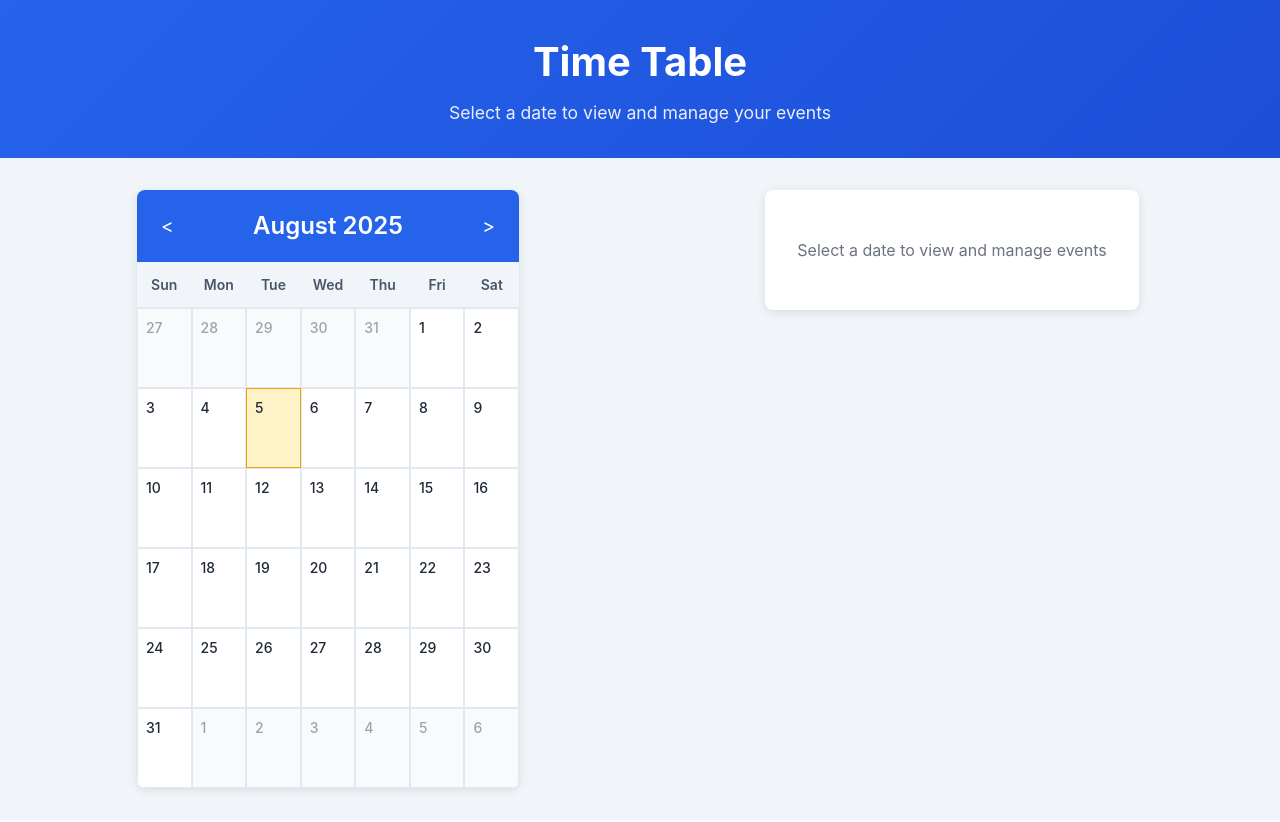
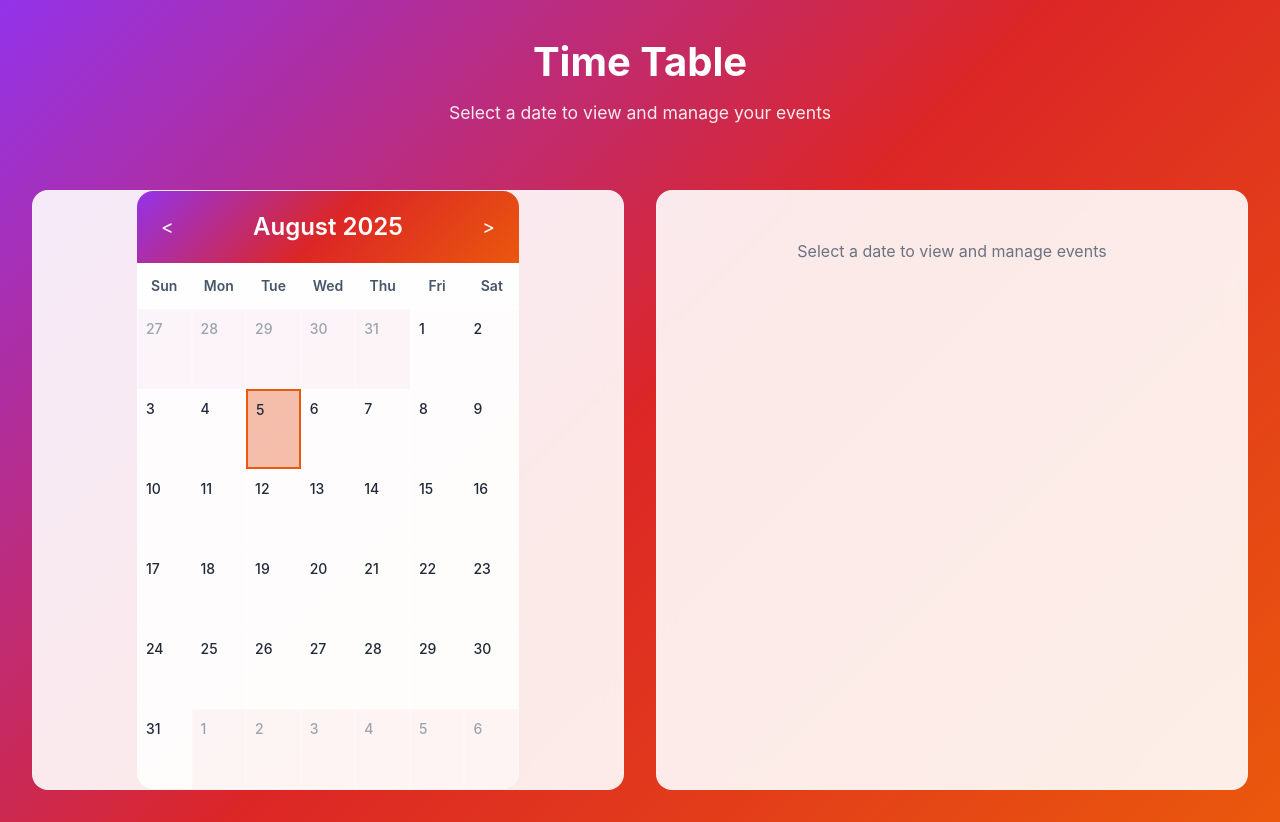
Before and after one commit to alexhddev/copilot_resources, a React (Vite) app in the folder time-table/: page / in a window 1280 px wide. Built offline with nearby package versions, Linux system fonts and the light colour scheme.

Commit message:
feat: update styles for app, calendar, and event manager components with gradients and improved backgrounds

```diff
--- a/time-table/src/App.css
+++ b/time-table/src/App.css
@@ -1,12 +1,12 @@
 .app {
   min-height: 100vh;
-  background: #f1f5f9;
+  background: linear-gradient(135deg, #9333ea 0%, #dc2626 50%, #ea580c 100%);
 }
 
 .app-header {
   text-align: center;
   padding: 2rem 1rem;
-  background: linear-gradient(135deg, #2563eb 0%, #1d4ed8 100%);
+  background: transparent;
   color: white;
   margin-bottom: 2rem;
 }
@@ -38,6 +38,24 @@
   flex-direction: column;
 }
 
+.calendar-section {
+  background: rgba(255, 255, 255, 0.9);
+  border-radius: 16px;
+  padding: 0;
+  overflow: hidden;
+  backdrop-filter: blur(10px);
+  border: 1px solid rgba(255, 255, 255, 0.2);
+}
+
+.events-section {
+  background: rgba(255, 255, 255, 0.9);
+  border-radius: 16px;
+  padding: 0;
+  overflow: hidden;
+  backdrop-filter: blur(10px);
+  border: 1px solid rgba(255, 255, 255, 0.2);
+}
+
 @media (max-width: 1024px) {
   .app-main {
     grid-template-columns: 1fr;
--- a/time-table/src/components/Calendar.css
+++ b/time-table/src/components/Calendar.css
@@ -1,9 +1,9 @@
 .calendar {
   max-width: 800px;
   margin: 0 auto;
-  background: white;
-  border-radius: 8px;
-  box-shadow: 0 2px 10px rgba(0, 0, 0, 0.1);
+  background: transparent;
+  border-radius: 16px;
+  box-shadow: none;
   overflow: hidden;
 }
 
@@ -12,7 +12,7 @@
   justify-content: space-between;
   align-items: center;
   padding: 1rem;
-  background: #2563eb;
+  background: linear-gradient(135deg, #9333ea 0%, #dc2626 50%, #ea580c 100%);
   color: white;
 }
 
@@ -40,8 +40,8 @@
 .calendar-weekdays {
   display: grid;
   grid-template-columns: repeat(7, 1fr);
-  background: #f1f5f9;
-  border-bottom: 1px solid #e2e8f0;
+  background: rgba(255, 255, 255, 0.95);
+  border-bottom: 1px solid rgba(255, 255, 255, 0.3);
 }
 
 .weekday {
@@ -61,44 +61,47 @@
   position: relative;
   min-height: 80px;
   padding: 8px;
-  border: 1px solid #e2e8f0;
+  border: 1px solid rgba(255, 255, 255, 0.3);
   cursor: pointer;
   transition: all 0.2s;
   display: flex;
   flex-direction: column;
   align-items: flex-start;
+  background: rgba(255, 255, 255, 0.9);
 }
 
 .calendar-day:hover {
-  background: #f8fafc;
+  background: rgba(255, 255, 255, 1);
 }
 
 .calendar-day.selected {
-  background: #dbeafe;
-  border-color: #2563eb;
+  background: rgba(147, 51, 234, 0.2);
+  border-color: #9333ea;
+  border-width: 2px;
 }
 
 .calendar-day.today {
-  background: #fef3c7;
-  border-color: #f59e0b;
+  background: rgba(234, 88, 12, 0.3);
+  border-color: #ea580c;
+  border-width: 2px;
 }
 
 .calendar-day.today.selected {
-  background: #bfdbfe;
-  border-color: #2563eb;
+  background: rgba(147, 51, 234, 0.3);
+  border-color: #9333ea;
 }
 
 .calendar-day.other-month {
   color: #9ca3af;
-  background: #f9fafb;
+  background: rgba(255, 255, 255, 0.5);
 }
 
 .calendar-day.has-events {
-  background: #f0f9ff;
+  background: rgba(147, 51, 234, 0.1);
 }
 
 .calendar-day.has-events.other-month {
-  background: #f3f4f6;
+  background: rgba(255, 255, 255, 0.6);
 }
 
 .day-number {
@@ -112,7 +115,7 @@
 }
 
 .event-count {
-  background: #2563eb;
+  background: #9333ea;
   color: white;
   border-radius: 50%;
   width: 20px;
--- a/time-table/src/components/EventManager.css
+++ b/time-table/src/components/EventManager.css
@@ -1,9 +1,9 @@
 .event-manager {
   max-width: 600px;
   margin: 0 auto;
-  background: white;
-  border-radius: 8px;
-  box-shadow: 0 2px 10px rgba(0, 0, 0, 0.1);
+  background: transparent;
+  border-radius: 16px;
+  box-shadow: none;
   overflow: hidden;
 }
 
@@ -18,8 +18,8 @@
   justify-content: space-between;
   align-items: center;
   padding: 1.5rem;
-  background: #f8fafc;
-  border-bottom: 1px solid #e2e8f0;
+  background: rgba(251, 191, 36, 0.9);
+  border-bottom: 1px solid rgba(255, 255, 255, 0.3);
 }
 
 .event-manager-header h3 {
@@ -30,24 +30,24 @@
 }
 
 .add-event-btn {
-  background: #2563eb;
+  background: #9333ea;
   color: white;
   border: none;
   padding: 0.5rem 1rem;
-  border-radius: 6px;
+  border-radius: 50px;
   cursor: pointer;
   font-weight: 500;
   transition: background-color 0.2s;
 }
 
 .add-event-btn:hover {
-  background: #1d4ed8;
+  background: #7c3aed;
 }
 
 .event-form {
   padding: 1.5rem;
-  background: #f9fafb;
-  border-bottom: 1px solid #e2e8f0;
+  background: rgba(251, 191, 36, 0.8);
+  border-bottom: 1px solid rgba(255, 255, 255, 0.3);
 }
 
 .form-group {
@@ -65,17 +65,18 @@
 .form-group textarea {
   width: 100%;
   padding: 0.5rem;
-  border: 1px solid #d1d5db;
-  border-radius: 4px;
+  border: 1px solid rgba(255, 255, 255, 0.5);
+  border-radius: 8px;
   font-size: 0.875rem;
   box-sizing: border-box;
+  background: rgba(255, 255, 255, 0.9);
 }
 
 .form-group input:focus,
 .form-group textarea:focus {
   outline: none;
-  border-color: #2563eb;
-  box-shadow: 0 0 0 3px rgba(37, 99, 235, 0.1);
+  border-color: #9333ea;
+  box-shadow: 0 0 0 3px rgba(147, 51, 234, 0.2);
 }
 
 .form-row {
@@ -98,7 +99,7 @@
   color: white;
   border: none;
   padding: 0.5rem 1rem;
-  border-radius: 4px;
+  border-radius: 50px;
   cursor: pointer;
   font-weight: 500;
   transition: background-color 0.2s;
@@ -109,24 +110,25 @@
 }
 
 .cancel-btn {
-  background: #6b7280;
+  background: #dc2626;
   color: white;
   border: none;
   padding: 0.5rem 1rem;
-  border-radius: 4px;
+  border-radius: 50px;
   cursor: pointer;
   font-weight: 500;
   transition: background-color 0.2s;
 }
 
 .cancel-btn:hover {
-  background: #4b5563;
+  background: #b91c1c;
 }
 
 .events-list {
   padding: 1.5rem;
   max-height: 400px;
   overflow-y: auto;
+  background: rgba(255, 255, 255, 0.95);
 }
 
 .no-events {
--- a/time-table/src/index.css
+++ b/time-table/src/index.css
@@ -21,7 +21,7 @@ body {
   margin: 0;
   min-width: 320px;
   min-height: 100vh;
-  background: #f1f5f9;
+  background: linear-gradient(135deg, #9333ea 0%, #dc2626 50%, #ea580c 100%);
 }
 
 #root {
```
